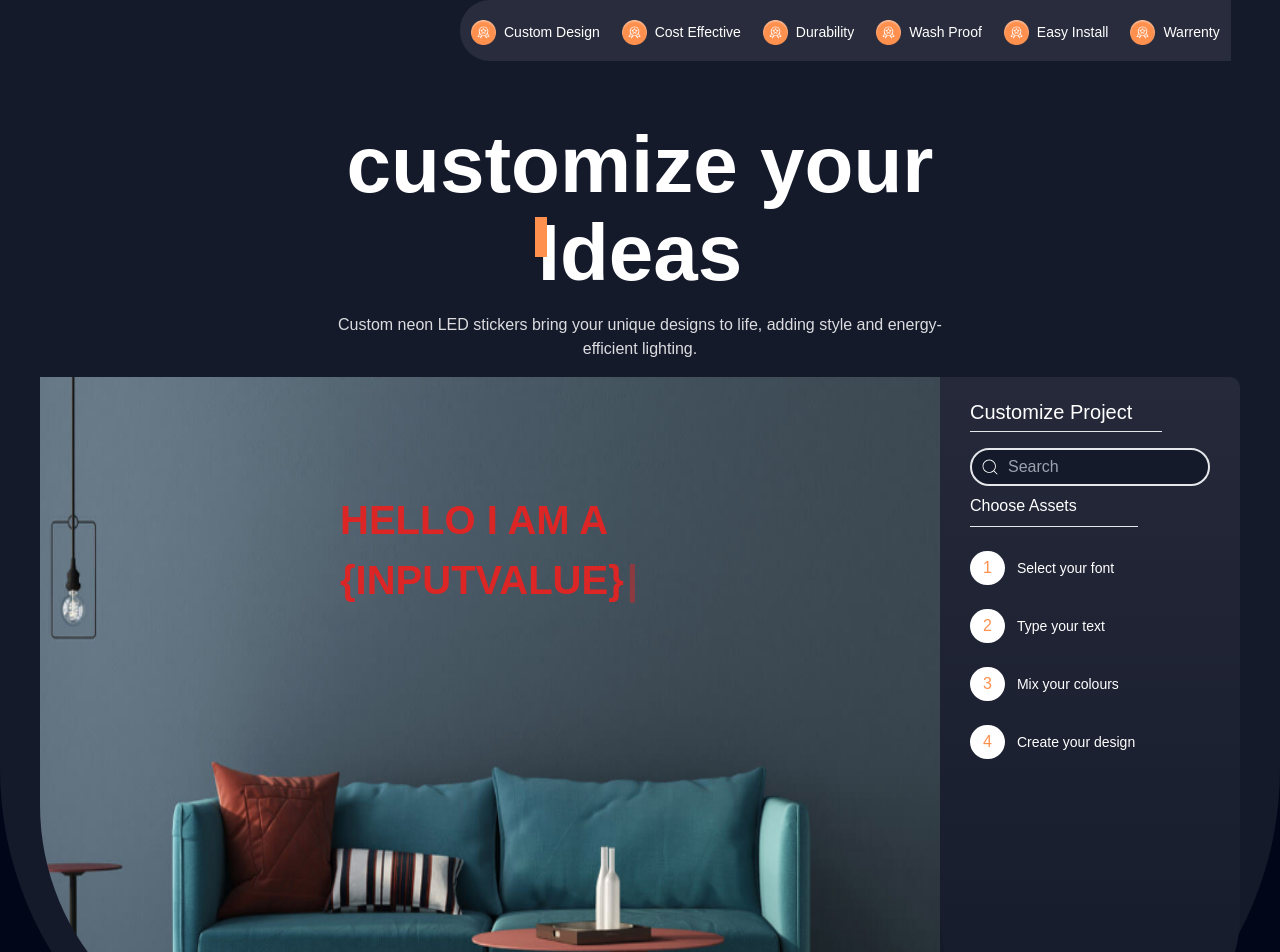
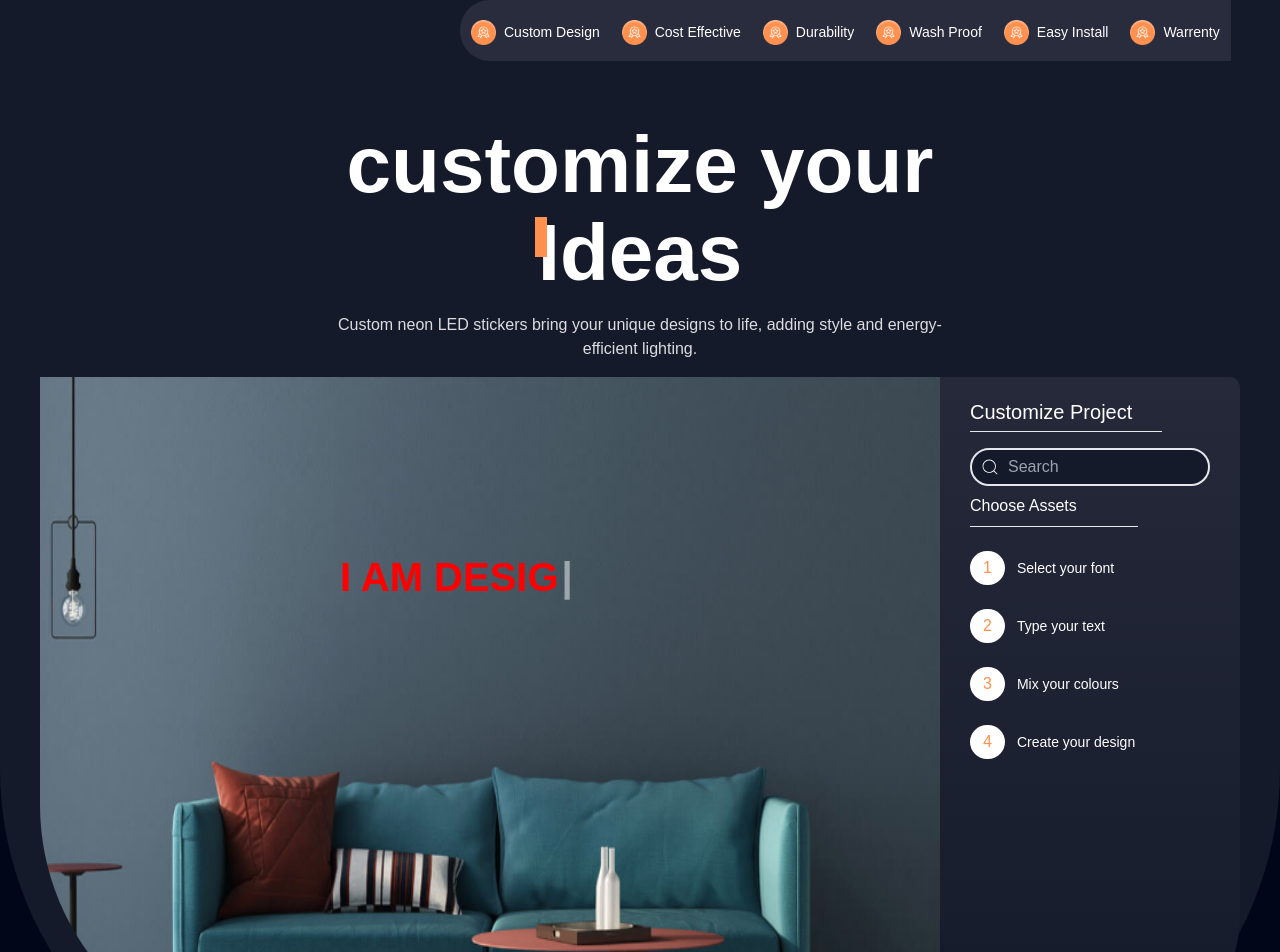
Before and after one commit to shushilpaudel78/Ktm-Decor, a React (Vite) app: page / in a window 1280 px wide. Shown: the top 952 px of the page. Built offline with nearby package versions, Linux system fonts and the light colour scheme; a web font is replaced by a local one.

Commit message:
react typewriter

```diff
--- a/src/components/Home/CustomizeLayout.jsx
+++ b/src/components/Home/CustomizeLayout.jsx
@@ -27,20 +27,17 @@ const CustomizeLayout = () => {
 
 
     const inputChange = (event) => {
-
         setInputvalue(event.target.value)
-
-
 
     }
 
 
 
     const [dtext] = useTypewriter({
-        words:['Hello I am a {inputvalue}', 'Hello I am a Designer', 'Hello  I am shushil'],
+        words:['Good Morning Everybody', ' I am  Designer', 'I am Developer'],
         loop:{},
-        typeSpeed:200,
-        deleteSpeed:500,
+        typeSpeed:100,
+        deleteSpeed:40,
     })
 
 
@@ -82,9 +79,9 @@ const CustomizeLayout = () => {
 
                                 <div className="w-[75%] lg:w-[100%]">
                                     <div className="w-full h-auto relative">
-                                        <p className='absolute inset-0 m-auto w-1/3 h-2/3 text-[40px]  text-red-600 font-aileron font-bold uppercase'>
-                                            {dtext}
-                                            {inputvalue}
+                                        <p className='absolute  inset-0 m-auto w-1/3 h-1/2 text-[40px]  text-[#ffff] font-aileron font-bold uppercase'>
+                                           <span>{inputvalue}</span>
+                                           <span style={{color:'red'}}> {dtext}</span>
                                             <span><Cursor /></span>
 
                                         </p>
```
